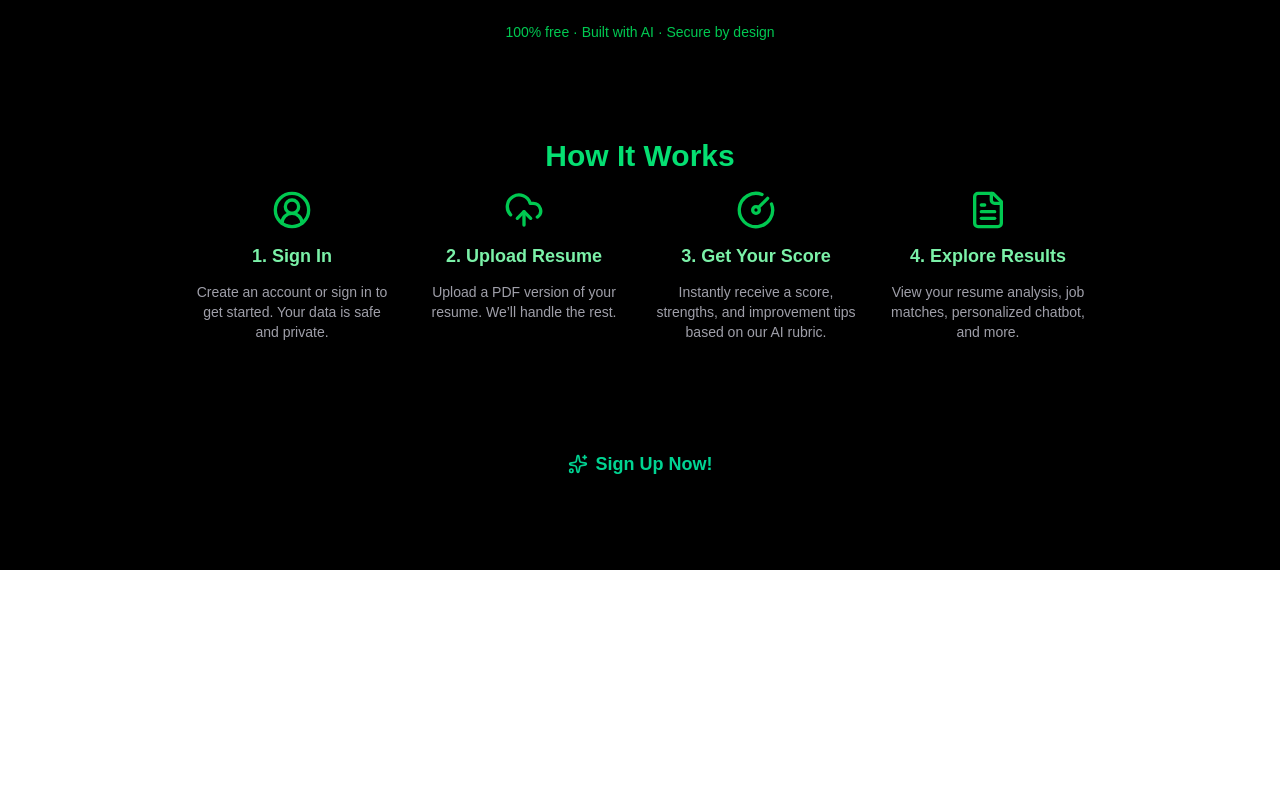
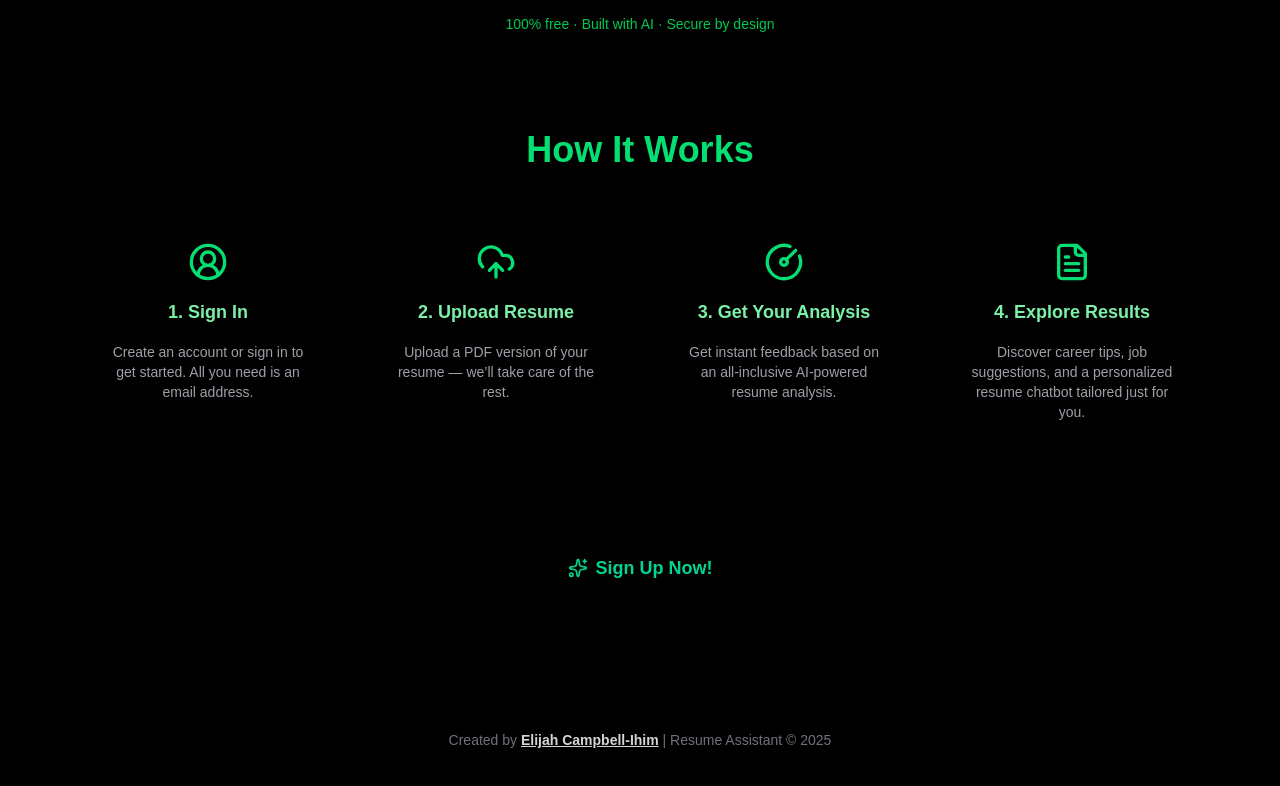
Before and after one commit to ECampbell37/Resume_Assistant_Frontend, a Next.js app: page / in a window 1280 px wide. Shown: the part 442-1228 px from the top of the page. Before the commit the page ends 1012 px from the top, so only its background shows below. Built offline with nearby package versions, Linux system fonts and the light colour scheme.

Commit message:
Upgraded Home Screen

```diff
--- a/app/page.tsx
+++ b/app/page.tsx
@@ -5,7 +5,7 @@ import Link from 'next/link';
 
 export default function HomePage() {
   return (
-    <main className="min-h-screen bg-black text-green-300 px-6 py-20 space-y-24 mt-2">
+    <main className="min-h-screen bg-black text-green-300 px-6 py-20 space-y-24">
       {/* Hero Section */}
       <section className="text-center max-w-2xl mx-auto animate-fadeInUp space-y-6">
         <div className="flex justify-center">
@@ -21,7 +21,7 @@ export default function HomePage() {
         </p>
 
         <Link href="/upload">
-          <button className="mt-4 inline-flex items-center gap-2 bg-gradient-to-r from-green-500 via-emerald-600 to-teal-500 text-white font-semibold py-3 px-8 rounded-full shadow-md text-xl hover:shadow-lg hover:scale-105 transition-transform duration-300">
+          <button className="mt-4 inline-flex items-center gap-2 bg-gradient-to-r from-green-500 via-emerald-600 to-teal-500 text-white font-semibold py-3 px-8 rounded-full shadow-lg text-xl hover:scale-105 transition-transform duration-300">
             <UploadCloud className="w-5 h-5" />
             Upload Your Resume
           </button>
@@ -32,49 +32,48 @@ export default function HomePage() {
         </p>
       </section>
 
-      {/* About Section */}
-      <section className="max-w-4xl mx-auto space-y-12 animate-fadeIn">
-        <h2 className="text-3xl font-bold text-center mb-4 text-green-400">How It Works</h2>
-        <div className="grid md:grid-cols-4 gap-8 text-center">
-          {/* Step 1 */}
-          <div className="flex flex-col items-center space-y-3">
-            <UserCircle2 className="w-10 h-10 text-green-500" />
-            <h3 className="text-lg font-semibold">1. Sign In</h3>
-            <p className="text-sm text-zinc-400">
-              Create an account or sign in to get started. Your data is safe and private.
-            </p>
-          </div>
-
-          {/* Step 2 */}
-          <div className="flex flex-col items-center space-y-3">
-            <UploadCloud className="w-10 h-10 text-green-500" />
-            <h3 className="text-lg font-semibold">2. Upload Resume</h3>
-            <p className="text-sm text-zinc-400">
-              Upload a PDF version of your resume. We’ll handle the rest.
-            </p>
-          </div>
-
-          {/* Step 3 */}
-          <div className="flex flex-col items-center space-y-3">
-            <GaugeCircle className="w-10 h-10 text-green-500" />
-            <h3 className="text-lg font-semibold">3. Get Your Score</h3>
-            <p className="text-sm text-zinc-400">
-              Instantly receive a score, strengths, and improvement tips based on our AI rubric.
-            </p>
-          </div>
-
-          {/* Step 4 */}
-          <div className="flex flex-col items-center space-y-3">
-            <FileText className="w-10 h-10 text-green-500" />
-            <h3 className="text-lg font-semibold">4. Explore Results</h3>
-            <p className="text-sm text-zinc-400">
-              View your resume analysis, job matches, personalized chatbot, and more.
-            </p>
-          </div>
+      {/* How It Works */}
+      <section className="max-w-6xl mx-auto px-4 animate-fadeIn">
+        <h2 className="text-3xl md:text-4xl font-bold text-center mb-12 text-green-400">
+          How It Works
+        </h2>
+        <div className="grid grid-cols-1 sm:grid-cols-2 lg:grid-cols-4 gap-8">
+          {/* Step Card */}
+          {[
+            {
+              icon: <UserCircle2 className="w-10 h-10 text-green-400" />,
+              title: '1. Sign In',
+              text: 'Create an account or sign in to get started. All you need is an email address.',
+            },
+            {
+              icon: <UploadCloud className="w-10 h-10 text-green-400" />,
+              title: '2. Upload Resume',
+              text: 'Upload a PDF version of your resume — we’ll take care of the rest.',
+            },
+            {
+              icon: <GaugeCircle className="w-10 h-10 text-green-400" />,
+              title: '3. Get Your Analysis',
+              text: 'Get instant feedback based on an all-inclusive AI-powered resume analysis.',
+            },
+            {
+              icon: <FileText className="w-10 h-10 text-green-400" />,
+              title: '4. Explore Results',
+              text: 'Discover career tips, job suggestions, and a personalized resume chatbot tailored just for you.',
+            },
+          ].map((step, i) => (
+            <div
+              key={i}
+              className="flex flex-col items-center text-center bg-black hover:bg-zinc-900 rounded-2xl p-6 shadow-md hover:shadow-lg hover:scale-[1.02] transition-all duration-200 space-y-4"
+            >
+              {step.icon}
+              <h3 className="text-lg font-semibold">{step.title}</h3>
+              <p className="text-sm text-zinc-400">{step.text}</p>
+            </div>
+          ))}
         </div>
       </section>
 
-      {/* Footer CTA */}
+      {/* Sign Up CTA */}
       <section className="text-center animate-fadeIn">
         <Link href="/signup">
           <button className="inline-flex items-center gap-2 text-lg bg-transparent text-emerald-400 font-semibold py-3 px-8 rounded-full hover:bg-gradient-to-r hover:from-green-500 hover:via-emerald-600 hover:to-lime-500 hover:text-white hover:scale-105 transition-all duration-300 shadow-md">
@@ -83,6 +82,20 @@ export default function HomePage() {
           </button>
         </Link>
       </section>
+
+      {/* Footer Note */}
+      <footer className="text-center text-sm text-zinc-500 pt-10 animate-fadeIn">
+        Created by{' '}
+        <a
+          href="https://www.elijahcampbellihimportfolio.com"
+          target="_blank"
+          rel="noopener noreferrer"
+          className="font-bold text-zinc-300 hover:text-emerald-400 underline"
+        >
+          Elijah Campbell-Ihim
+        </a>{' '}
+        | Resume Assistant © 2025
+      </footer>
     </main>
   );
 }
```
